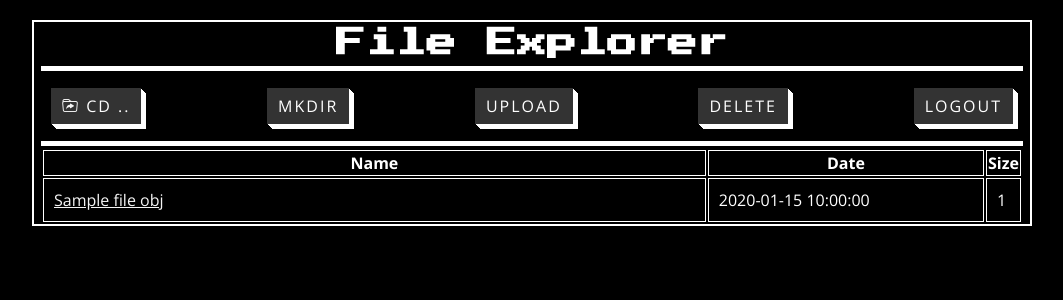
After one commit to zaku0101/MOS_Cloud_app, a Flask app: template template/drive_logged.html in a window 1280 px wide. The commit adds this page. Shown: the top 300 px of the page, without its empty margins (108-1171 px from the left). Run offline with Flask 3, Linux system fonts and the light colour scheme; the template is opened without the code that fills it: most values are stand-ins (such as "Sample title", 1, 10 or a date in 2020); some libraries are stand-ins or nearby versions.

Commit message:
finishing

```diff
--- a/app.py
+++ b/app.py
@@ -8,20 +8,53 @@ import ftplib
 import io
 
 app = Flask(__name__, static_folder="static", template_folder="template")
+app.secret_key = os.urandom(24)
 
 FTP_HOST = "localhost"
 
+
+
 def get_ftp_connection():
     ftp = ftplib.FTP(FTP_HOST)
-    ftp.login()
+    if 'username' in session and 'password' in session:
+        ftp.login(session['username'], session['password'])
+    else:
+        ftp.login()
     return ftp
 
 @app.route('/')
 def main_page():
+    ftp=get_ftp_connection()
+    ftp.close()
     return render_template("index.html")
-@app.route('/login')
-def logging_page():
-        return render_template("login.html")
+
+@app.route('/login', methods=['POST'])
+def login():
+    username = request.form.get('username')
+    password = request.form.get('password')
+    try:
+        ftp = ftplib.FTP(FTP_HOST)
+        ftp.login(username, password)
+        session['username'] = username
+        session['password'] = password
+
+        return redirect(url_for('get_files', req_path=''))
+    except ftplib.error_perm:
+        flash('Invalid login/password', 'error')
+        return redirect(url_for('main_page'))
+
+@app.route('/guest_login')
+def guest_login():
+    session.pop('username', None)
+    session.pop('password', None)
+    return redirect(url_for('get_files', req_path=''))
+
+@app.route('/logout')
+def logout():
+    session.pop('username', None)
+    session.pop('password', None)
+    return redirect(url_for('main_page'))
+
 
 def get_readable_byte_size(num, suffix='B') -> str:
     for unit in ['', 'K', 'M', 'G', 'T', 'P', 'E', 'Z']:
@@ -77,25 +110,108 @@ def get_files(req_path):
         ftp.quit()
 
     parent_folder = os.path.dirname(req_path)
-    return render_template('drive.html', data={'files': file_objs, 'parentFolder': parent_folder})
+    if 'username' in session and 'password' in session:
+        return render_template('drive_logged.html', data={'files': file_objs, 'parentFolder': parent_folder, 'extraOptions': True})
+    else:
+        return render_template('drive.html', data={'files': file_objs, 'parentFolder': parent_folder})
 
 
-@app.route('/download/<path:filename>')
+@app.route('/download/<path:filename>', methods=['GET'])
 def download_file(filename):
     ftp = get_ftp_connection()
     try:
+        # Check if the path is a directory
         try:
             ftp.cwd(filename)
-            return get_files(filename)
+            flash(f'{filename} is a directory, cannot download.', 'error')
+            return redirect(url_for('get_files', req_path=filename))
         except ftplib.error_perm:
-            bio = io.BytesIO()
-            ftp.retrbinary(f"RETR {filename}", bio.write)
-            bio.seek(0)
-            return send_file(bio, as_attachment=True, download_name=os.path.basename(filename))
-    except ftplib.error_perm:
-        return abort(404)
+            # If changing directory fails, it means it's a file
+            pass
+
+        bio = io.BytesIO()
+        ftp.retrbinary(f"RETR {filename}", bio.write)
+        bio.seek(0)
+        return send_file(bio, as_attachment=True, download_name=os.path.basename(filename))
+    except ftplib.error_perm as e:
+        flash(f'Failed to download {filename}: {e}', 'error')
+        return redirect(url_for('get_files', req_path=os.path.dirname(filename)))
+    except Exception as e:
+        flash(f'An unexpected error occurred: {e}', 'error')
+        return redirect(url_for('get_files', req_path=os.path.dirname(filename)))
     finally:
         ftp.quit()
 
+
+def is_directory(ftp, path):
+    try:
+        original_cwd = ftp.pwd()
+        ftp.cwd(path)
+        ftp.cwd(original_cwd)
+        return True
+    except ftplib.error_perm:
+        return False
+
+@app.route('/delete/<path:filename>', methods=['GET'])
+def delete_file(filename):
+    ftp = get_ftp_connection()
+    try:
+        if is_directory(ftp, filename):
+            ftp.rmd(filename)
+        else:
+            ftp.delete(filename)
+        flash(f'File {filename} deleted successfully', 'success')
+    except ftplib.error_perm:
+        flash(f'Failed to delete {filename}', 'error')
+    return redirect(url_for('get_files', req_path=os.path.dirname(filename)))
+
+@app.route('/upload', methods=['POST'])
+def upload_file():
+    ftp = get_ftp_connection()
+    current_path = request.form.get('current_path', '')
+
+    if 'file' not in request.files:
+        flash('No file part', 'error')
+        return redirect(request.url)
+
+    file = request.files['file']
+    if file.filename == '':
+        flash('No selected file', 'error')
+        return redirect(request.url)
+
+    try:
+        # Change to the current directory
+        ftp.cwd(current_path)
+        ftp.storbinary(f'STOR {file.filename}', file.stream)
+        flash(f'File {file.filename} uploaded successfully', 'success')
+    except ftplib.error_perm:
+        flash(f'Failed to upload {file.filename}', 'error')
+    finally:
+        ftp.quit()
+
+    return redirect(url_for('get_files', req_path=current_path))
+
+@app.route('/create_directory', methods=['POST'])
+def create_directory():
+    ftp = get_ftp_connection()
+    data = request.get_json()
+    dir_name = data.get('directory_name')
+    current_path = data.get('current_path')
+
+    print(current_path)
+    print(dir_name)
+    print(current_path +"/"+ dir_name)
+
+    if dir_name:
+        try:
+            if current_path =="":
+                ftp.mkd(dir_name)
+            else:
+                ftp.mkd(current_path +"/"+ dir_name)
+            return jsonify({"message": "Directory created successfully!"}), 200
+        except Exception as e:
+            return jsonify({"message": str(e)}), 500
+    return jsonify({"message": "Invalid directory name."}), 400
+
 if __name__ == '__main__':
-    app.run(host= "0.0.0.0" , port=50110, debug=True)
+    app.run(host= "0.0.0.0" , port=5000, debug=True)
--- /dev/null
+++ b/template/drive_logged.html
@@ -0,0 +1,178 @@
+<!DOCTYPE html>
+<html lang="en">
+
+<head>
+  <meta charset="UTF-8">
+  <link rel="shortcut icon" href="/static/images/mos.png">
+  <title>MOS FTP Cloud</title>
+  <meta name="viewport" content="width=device-width, initial-scale=1">
+  <link href="https://fonts.googleapis.com/css?family=Open+Sans:400,700,800" rel="stylesheet">
+  <link href="https://fonts.googleapis.com/css2?family=Press+Start+2P&display=swap" rel="stylesheet">
+  <link href="/static/drive2.css" rel="stylesheet">
+  <link rel="stylesheet" href="https://cdn.jsdelivr.net/npm/bootstrap-icons@1.9.1/font/bootstrap-icons.css">
+  <style>
+    .hidden {
+        display: none;
+    }
+    button {
+      width: 100%;
+      font-family: "Open Sans", sans-serif;
+      font-size: 16px;
+      letter-spacing: 2px;
+      text-decoration: none;
+      text-transform: uppercase;
+      color: #fff; /* Change text color to white */
+      cursor: pointer;
+      border: 3px solid;
+      padding: 0.25em 0.5em;
+      box-shadow: 1px 1px 0px 0px, 2px 2px 0px 0px, 3px 3px 0px 0px, 4px 4px 0px 0px, 5px 5px 0px 0px;
+      position: relative;
+      user-select: none;
+      -webkit-user-select: none;
+      touch-action: manipulation;
+      background-color: #333; /* Change background color to a darker shade */
+      border-color: #333; /* Match border color with background */
+  }
+
+  .button-54:active {
+      box-shadow: 0px 0px 0px 0px;
+      top: 5px;
+      left: 5px;
+  }
+
+  @media (min-width: 768px) {
+      .button-54 {
+          padding: 0.25em 0.75em;
+      }
+</style>
+</head>
+
+<body>
+  <div class="label">
+    <header>
+      <h1 class="bold">File Explorer</h1>
+    </header>
+    <div class="divider medium"></div>
+    <div class="menu">
+      <span><button class="menu-button" onclick="window.location.href='{{ url_for('get_files', req_path=data['parentFolder']) }}'">
+        <span><i class="bi bi-folder-symlink homedir"></i> cd ..</span></button></span>
+      <span><button id="mkdir">mkdir</button></span>
+      <span>
+        <form style="display:inline;">
+          <input type="file" id="upload" style="display:none;">
+          <button type="button" class="menu-button" onclick="document.getElementById('upload').click();">upload</button>
+        </form>
+      </span>
+      <span><button id="toggleDeleteMode">delete</button></span>
+      <span><button onclick="window.location.href='{{ url_for('logout') }}'">logout</button></span>
+    </div>
+    <div class="divider medium"></div>
+    <div class="content">
+      <table style="width:100%;">
+        <tr>
+          <th style="width:70%" id="name">Name</th>
+          <th style="width: 29%">Date</th>
+          <th style="width: 1%">Size</th>
+          <th style="width: 1%" id="actions_header" class="hidden">Actions</th>
+        </tr>
+        <tbody>
+          {% for file in data['files'] %}
+          <tr>
+            <td><i class="{{ file['fIcon'] }}"></i> <a href="{{ url_for('download_file', filename=file['relPath']) }}">{{ file['name'] }}</a></td>
+            <td>{{ file['mTime'] }}</td>
+            <td>{{ file['size'] }}</td>
+            <td class="hidden" id="actions">
+              <a href="{{ url_for('download_file', filename=file['relPath']) }}"></a>
+              <a href="#" class="delete-icon" onclick="confirmDelete(this, '{{ url_for('delete_file', filename=file['relPath']) }}')" style="display:none;">
+                <i class="bi bi-trash"></i>
+              </a>
+            </td>
+          </tr>
+          {% endfor %}
+        </tbody>
+      </table>
+    </div>
+  </div>
+
+  <script>
+    document.getElementById("toggleDeleteMode").addEventListener("click", function() {
+      var actionsHeader = document.getElementById("actions_header");
+      var actionCells = document.querySelectorAll("td#actions");
+      var deleteIcons = document.getElementsByClassName("delete-icon");
+
+      actionsHeader.classList.toggle("hidden");
+      for (var i = 0; i < actionCells.length; i++) {
+          actionCells[i].classList.toggle("hidden");
+      }
+      for (var i = 0; i < deleteIcons.length; i++) {
+          deleteIcons[i].classList.toggle("hidden");
+      }
+  });
+
+    document.getElementById('toggleDeleteMode').addEventListener('click', function() {
+      const deleteIcons = document.querySelectorAll('.delete-icon');
+      deleteIcons.forEach(icon => {
+        if (icon.style.display === 'none') {
+          icon.style.display = 'inline';
+        } else {
+          icon.style.display = 'none';
+        }
+      });
+    });
+
+    function confirmDelete(element, url) {
+      if (confirm('Are you sure you want to delete this file?')) {
+        window.location.href = url;
+      }
+    }
+  </script>
+<script>
+  document.getElementById("mkdir").innerHTML
+  var currentPath = window.location.pathname;
+  currentPath=currentPath.substring(7);
+    document.getElementById("mkdir").addEventListener("click", function() {
+        var dirName = prompt("Enter the name of the new directory:");
+        if (dirName) {
+            // Send AJAX request to the server to create the directory
+            var xhr = new XMLHttpRequest();
+            xhr.open("POST", "/create_directory", true);
+            xhr.setRequestHeader("Content-Type", "application/json;charset=UTF-8");
+            xhr.onreadystatechange = function() {
+                if (xhr.readyState === 4 && xhr.status === 200) {
+                    alert("Directory created successfully!");
+                    location.reload(); // Refresh the file list
+                } else if (xhr.readyState === 4) {
+                    alert("Failed to create directory.");
+                }
+            };
+            xhr.send(JSON.stringify({ current_path: currentPath, directory_name: dirName }));
+        }
+    });
+
+
+  document.getElementById("upload").addEventListener("change", function() {
+    var file = this.files[0];
+    if (file) {
+      var formData = new FormData();
+      formData.append("file", file);
+      formData.append("current_path", currentPath);
+
+      var xhr = new XMLHttpRequest();
+      xhr.open("POST", "/upload", true);
+      xhr.onreadystatechange = function() {
+        if (xhr.readyState === 4 && xhr.status === 200) {
+          alert("File uploaded successfully!");
+          location.reload(); // Refresh the file list
+        } else if (xhr.readyState === 4) {
+          alert("Failed to upload file.");
+        }
+      };
+      xhr.send(formData);
+    }
+  });
+
+  </script>
+
+</body>
+
+</html>
```
Also changed, not shown: template/drive2.html (deleted, +0 -50 lines), template/index.html (+154 -2 lines), template/login.html (deleted, +0 -10 lines).
